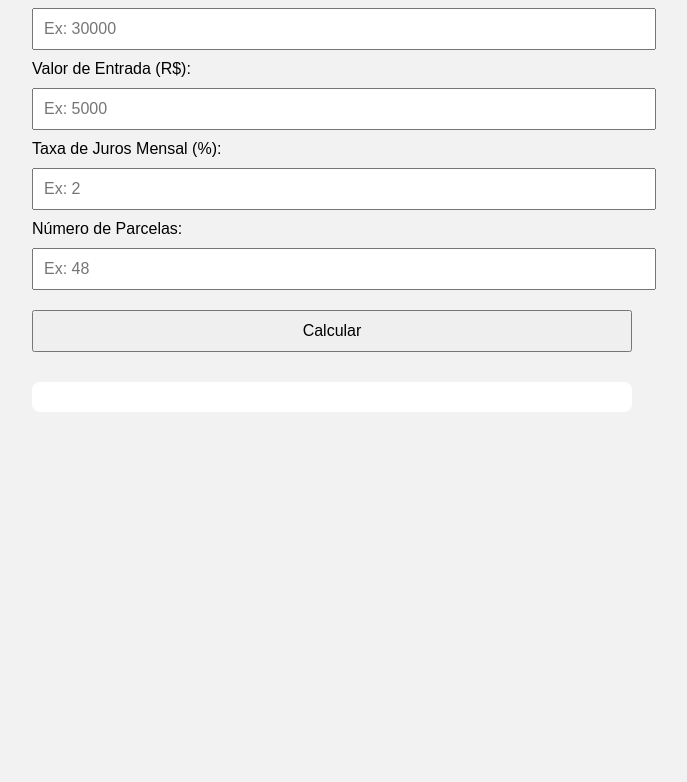
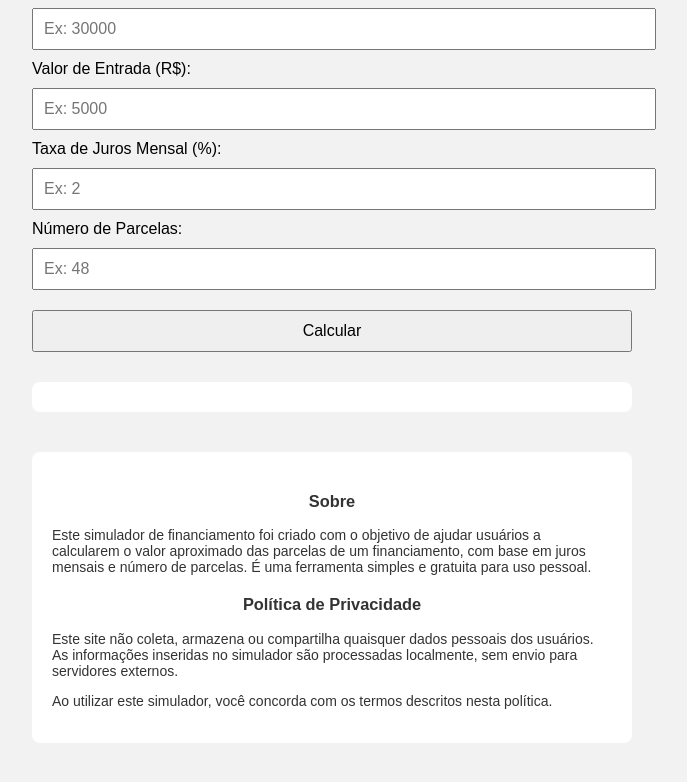
Before and after one commit to LucasVinicius62/simulador-financiamento, a plain HTML site: page index.html in a window 1280 px wide. Shown: the part 148-930 px from the top of the page, without its empty margins (308-995 px from the left). Before the commit the page ends 800 px from the top, so only its background shows below. Drawn offline with Linux system fonts and the light colour scheme.

Commit message:
Atualizando com política de privacidade e seção sobre

```diff
--- a/index.html
+++ b/index.html
@@ -19,7 +19,7 @@
       padding: 10px;
       font-size: 16px;
     }
-    h2 {
+    h2, h3 {
       text-align: center;
     }
     #resultado {
@@ -28,6 +28,17 @@
       background: #fff;
       padding: 15px;
       border-radius: 8px;
+    }
+    footer {
+      margin-top: 40px;
+      background: #fff;
+      padding: 20px;
+      border-radius: 8px;
+      font-size: 14px;
+      color: #333;
+    }
+    footer h3 {
+      margin-top: 20px;
     }
   </style>
 </head>
@@ -50,6 +61,15 @@
 
   <div id="resultado"></div>
 
+  <footer>
+    <h3>Sobre</h3>
+    <p>Este simulador de financiamento foi criado com o objetivo de ajudar usuários a calcularem o valor aproximado das parcelas de um financiamento, com base em juros mensais e número de parcelas. É uma ferramenta simples e gratuita para uso pessoal.</p>
+
+    <h3>Política de Privacidade</h3>
+    <p>Este site não coleta, armazena ou compartilha quaisquer dados pessoais dos usuários. As informações inseridas no simulador são processadas localmente, sem envio para servidores externos.</p>
+    <p>Ao utilizar este simulador, você concorda com os termos descritos nesta política.</p>
+  </footer>
+
   <script>
     function calcular() {
       const valor = parseFloat(document.getElementById('valor').value);
@@ -70,8 +90,6 @@
       }
 
       const valorFinanciado = valor - entrada;
-
-      // Fórmula da Tabela PRICE
       const parcela = valorFinanciado * (juros * Math.pow(1 + juros, parcelas)) / (Math.pow(1 + juros, parcelas) - 1);
       const totalPago = parcela * parcelas;
 
```
Also changed, not shown: 1 other file.
